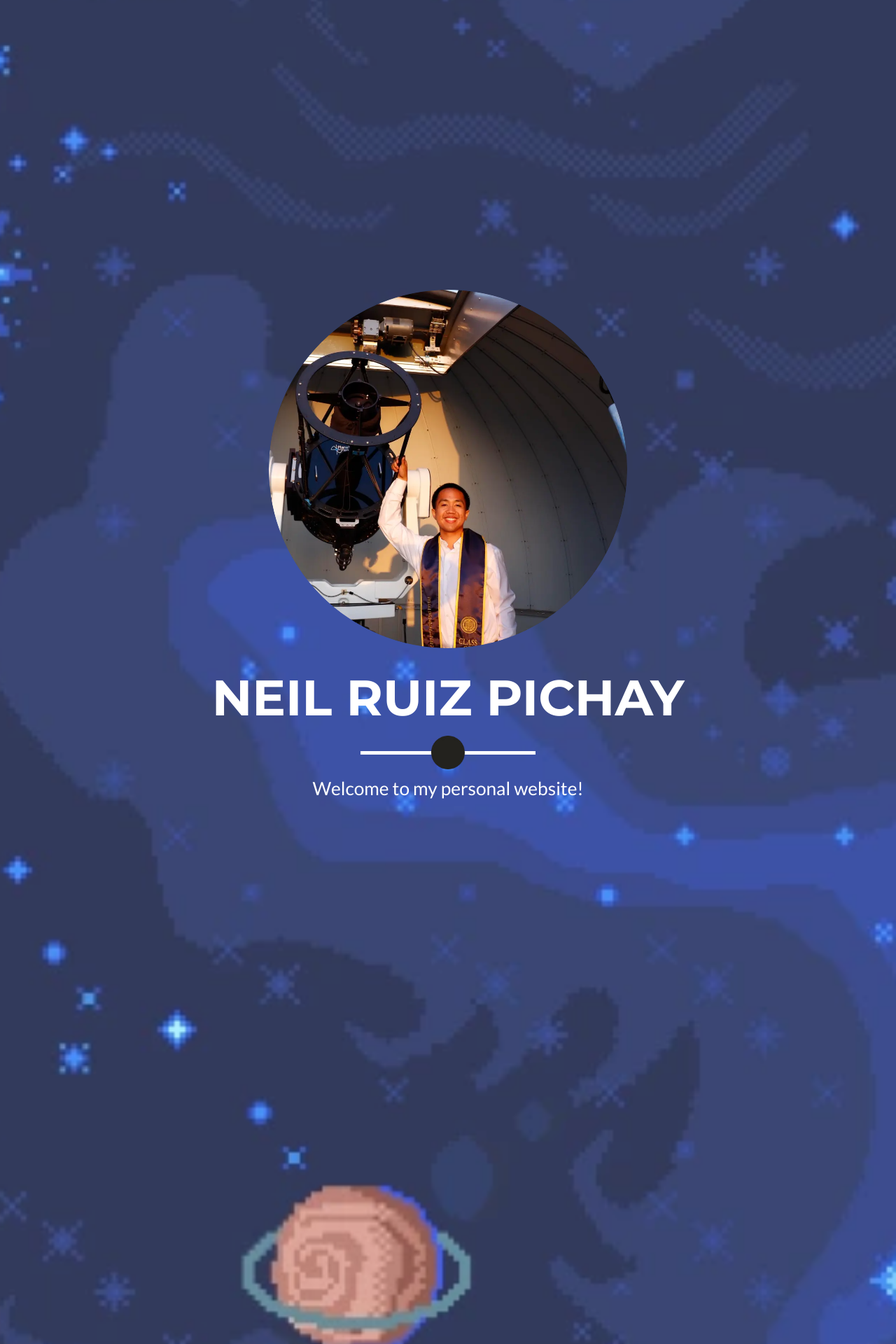
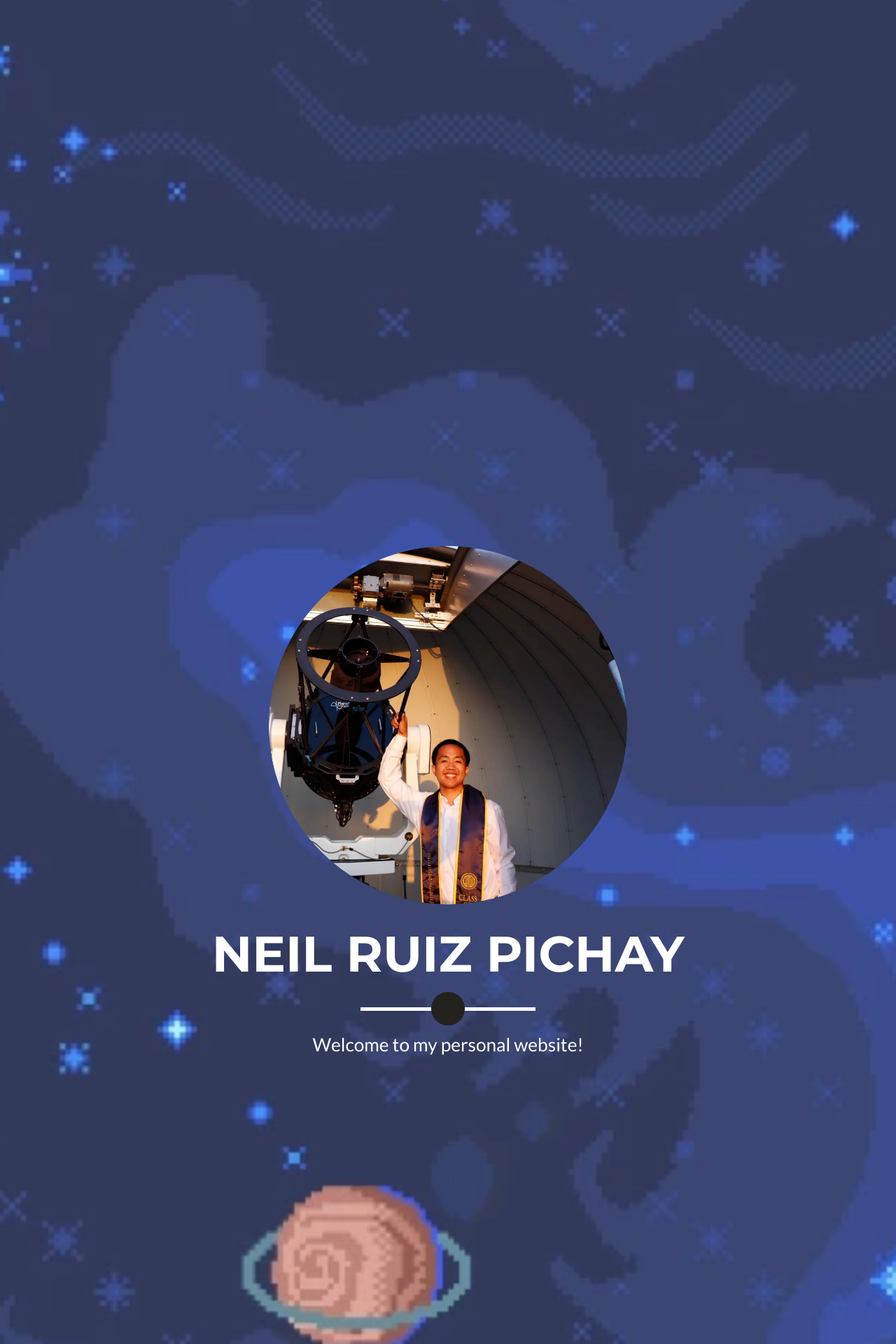
Before and after one commit to 14neil/14neil.github.io, a Jekyll site: the page built from _posts/2025-09-04-project-6.markdown, in a window 1280 px wide. Shown: the part 1180-3100 px from the top of the page at 70% size. Built offline with Jekyll 4.4.1, drawn with Linux system fonts in a browser that asks for light colours.

Commit message:
Update header.html

```diff
--- a/_includes/header.html
+++ b/_includes/header.html
@@ -1,6 +1,6 @@
 <!-- Header -->
 <header>
-<section id="header" style="min-height: 500px; padding-top: 50px; padding-bottom: 50px;">
+<section id="header" style="max-height: 500px;">
   <div class="container">
     <div class="row">
       <div class="col-lg-12 text-center">
```
